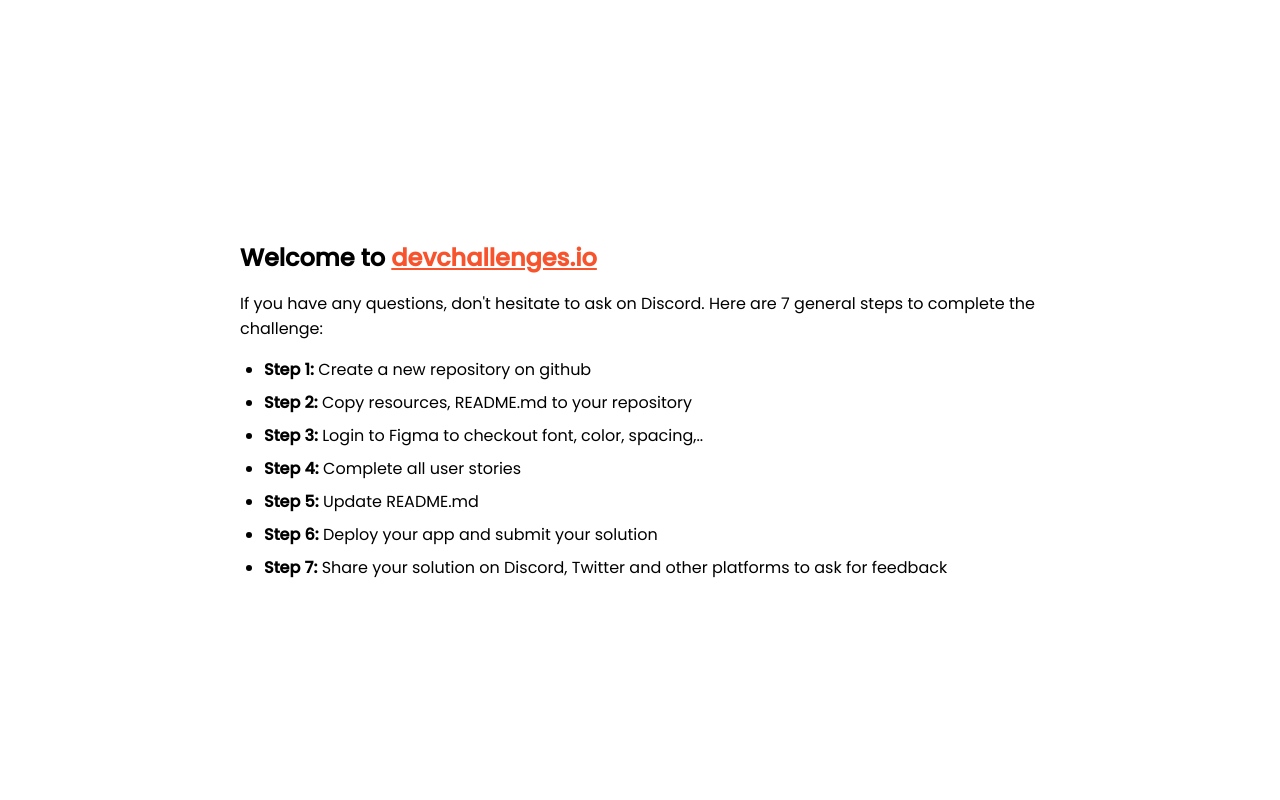
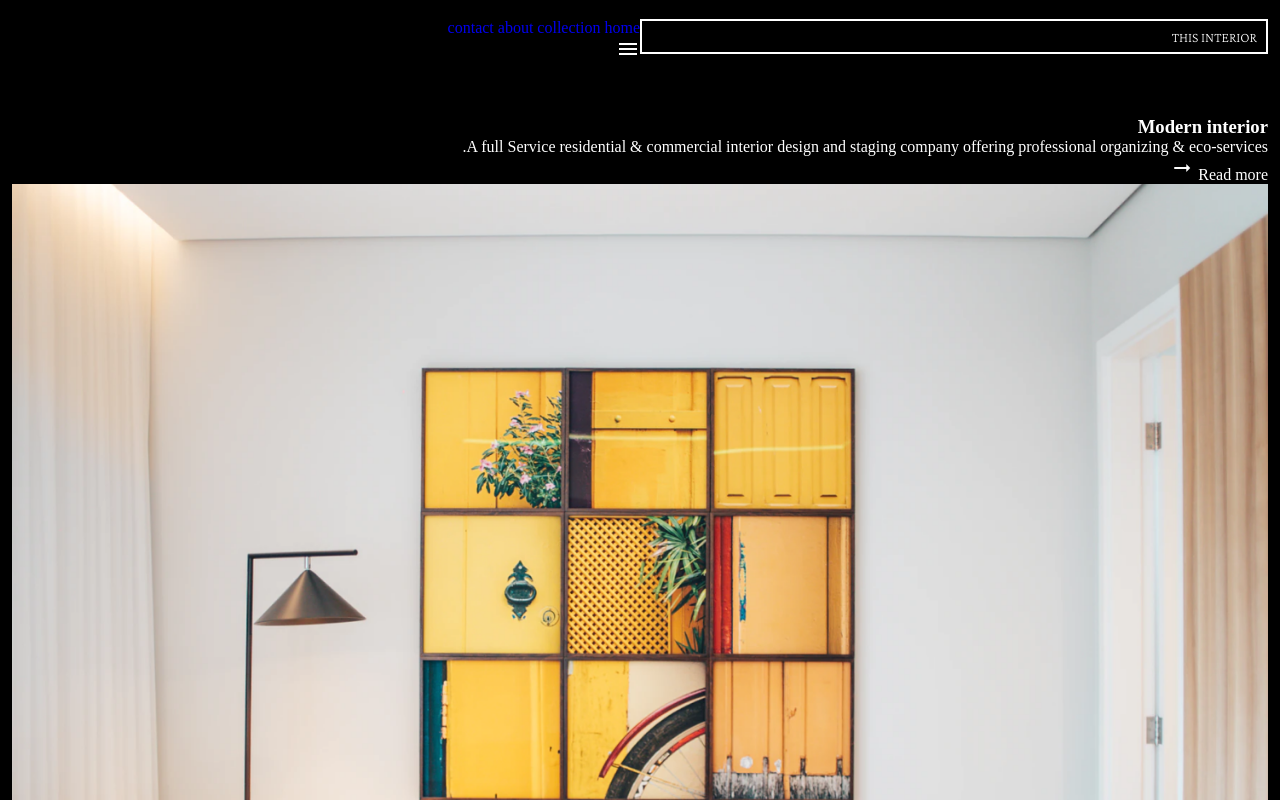
Before and after one commit to HIIfeanyichukwu/interior-consultant-master, a plain HTML site: page index.html in a window 1280 px wide. Shown: the top 800 px of the page. Drawn offline with nearby package versions, Linux system fonts and the light colour scheme.

Commit message:
added the page markup

```diff
--- a/index.html
+++ b/index.html
@@ -1,11 +1,11 @@
 <!DOCTYPE html>
-<html lang="en">
+<html lang="en" dir="rtl">
   <head>
     <meta charset="utf-8" />
     <meta
       name="viewport"
       content="width=device-width, initial-scale=1,
-  maximum-scale=5"
+      maximum-scale=5"
     />
 
     <link rel="icon" href="devchallenges.png" />
@@ -21,75 +21,55 @@
       rel="stylesheet"
     />
 
+    <link href="https://fonts.googleapis.com/icon?family=Material+Icons"
+      rel="stylesheet">
+
     <title>Devchallenges</title>
-
-    <style>
-      body {
-        font-family: "Poppins", sans-serif;
-      }
-
-      ul {
-        padding-left: 24px;
-      }
-
-      li {
-        margin-bottom: 8px;
-      }
-
-      .welcome {
-        max-width: 800px;
-        margin: 0 auto;
-      }
-
-      .welcome-text {
-        margin-top: 30vh;
-        font-weight: 500;
-      }
-
-      .welcome-text p {
-        font-size: 1rem;
-        font-weight: 400;
-      }
-
-      .welcome-text h1 {
-        font-size: 1.5rem;
-      }
-
-      .welcome-text a {
-        color: #f7542e;
-      }
-    </style>
+    <link rel="stylesheet" href="style.css">
   </head>
   <body>
-    <div class="welcome">
-      <div class="welcome-text">
-        <h1>
-          Welcome to
-          <a href="https://devchallenges.io/" target="_blank"
-            >devchallenges.io</a
-          >
-        </h1>
-
-        <p>
-          If you have any questions, don't hesitate to ask on Discord. Here are
-          7 general steps to complete the challenge:
+    <div class="container">
+      <header class="header">
+        <div class="banner">
+          <h1>this interior</h1>
+        </div>
+        <nav class="nav">
+          <ul class="nav-ul">
+            <li class="nav-li"><a href="#">home</a></li>
+            <li class="nav-li"><a href="#">collection</a></li>
+            <li class="nav-li"><a href="#">about</a></li>
+            <li class="nav-li"><a href="#">contact</a></li>
+          </ul>
+          <button class="nav-btn" aria-disabled="true"><span class="material-icons md-light">menu</span></button>
+        </nav>
+      </header>
+      <main class="main">
+        <section>
+          <article>
+            <h1>Modern interior</h1>
+            <p>A full Service residential & commercial interior design and staging company offering professional organizing & eco-services.</p>
+            <p>
+               Read more
+               <span class="material-icons">
+                 arrow_right_alt
+               </span>
+             </p>
+          </article>
+        </section>
+        <section>
+          <figure class="figure">
+            <img src="./photo1.png" alt="interior-design">
+          </figure>
+          <figure class="card">
+            <img src="./photo2.png" alt="photo">
+          </figure>
+        </section>
+      </main>
+      <footer class="footer">
+        <p class="footer-p">
+          created by <a href="https://devchallenges.io/portfolio/DoIfeanyichukwu">@DoIfeanyichukwu</a>@ - <a href="https://devChallenges.io">devChallenges.io</a>
         </p>
-      </div>
-
-      <ul>
-        <li><b>Step 1:</b> Create a new repository on github</li>
-        <li><b>Step 2:</b> Copy resources, README.md to your repository</li>
-        <li>
-          <b>Step 3:</b> Login to Figma to checkout font, color, spacing,..
-        </li>
-        <li><b>Step 4:</b> Complete all user stories</li>
-        <li><b>Step 5:</b> Update README.md</li>
-        <li><b>Step 6:</b> Deploy your app and submit your solution</li>
-        <li>
-          <b>Step 7:</b> Share your solution on Discord, Twitter and other
-          platforms to ask for feedback
-        </li>
-      </ul>
+      </footer>
     </div>
   </body>
 </html>
--- /dev/null
+++ b/style.css
@@ -0,0 +1,72 @@
+/* mobile first */
+
+@import url('https://fonts.googleapis.com/css2?family=Crimson+Pro:wght@200&family=Lora:wght@500;700&family=Montserrat:wght@400;500;700&family=Poppins:wght@400;500;600&display=swap');
+
+/* font-family: 'Crimson Pro', serif;
+font-family: 'Lora', serif;
+font-family: 'Montserrat', sans-serif;
+font-family: 'Poppins', sans-serif; */
+
+*, *::after, *::before {
+    margin: 0;
+    padding: 0;
+    box-sizing: border-box;
+}
+
+html {
+    background-color: #000;
+    color: #fff;
+}
+
+.material-icons.md-light {
+    color: #fff;
+}
+
+img {
+    width: 100%;
+}
+a {
+    text-decoration: none;
+}
+
+.container {
+    margin: 0 12px;
+    margin-top: 19px;
+}
+
+.header {
+    display: flex;
+    margin-top: 19px;
+}
+.banner {
+    width: 50%;
+}
+.banner::after {
+    content: "\e896";
+    color: white;
+    font-family: 'Material Icons';
+    font-weight: 500;
+    font-size: 50px;
+}
+.banner h1 {
+    text-transform: uppercase;
+    border: 2px solid #fff;
+    padding: 8px 9px 7px 8px;
+    font-family: 'Crimson Pro', serif;
+    font-weight: 200;
+    line-height: 16px;
+    font-size: 14px;
+}
+.nav {
+    margin-left: auto;
+}
+.nav-btn {
+    border: none;
+    background-color: transparent;
+}
+.nav-ul {
+    list-style: none;
+}
+.nav-li {
+    display: inline;
+}
```
Also changed, not shown: close_white_24dp.svg (added), menu_white_24dp.svg (added).
